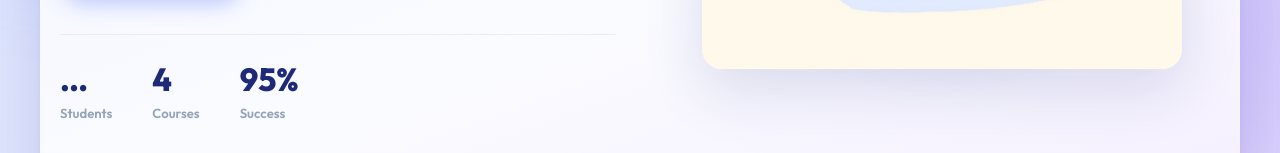
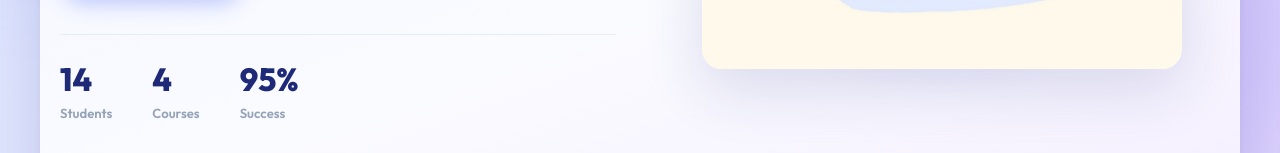
Before and after one commit to ankita1014/CoachEdu_institute, a React (Vite) app in the folder frontend/: page / in a window 1280 px wide. Shown: the part 495-648 px from the top of the page. Built offline with nearby package versions, Linux system fonts and the light colour scheme; no server answers; a web font is replaced by a local one.

Commit message:
fix: default student count to 14

```diff
--- a/frontend/src/components/Hero.jsx
+++ b/frontend/src/components/Hero.jsx
@@ -3,7 +3,7 @@ import { Link } from 'react-router-dom';
 import heroIllustration from '../assets/hero-education.jpg';
 
 const Hero = () => {
-  const [studentCount, setStudentCount] = useState(null);
+  const [studentCount, setStudentCount] = useState('14');
 
   useEffect(() => {
     fetch(`${import.meta.env.VITE_API_URL}/student/students`)
@@ -13,7 +13,7 @@ const Hero = () => {
   }, []);
 
   const stats = [
-    { value: studentCount ?? '…', label: 'Students' },
+    { value: studentCount, label: 'Students' },
     { value: '4',          label: 'Courses'  },
     { value: '95%',        label: 'Success'  },
   ];
```
